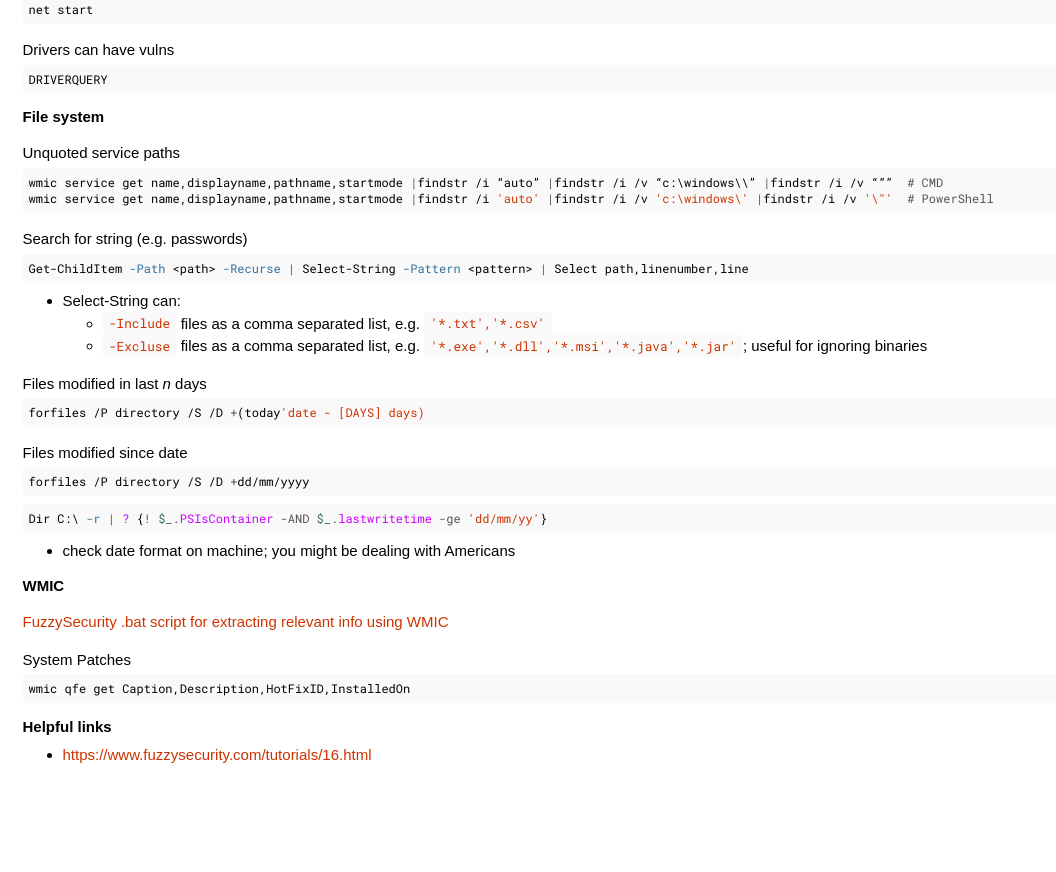
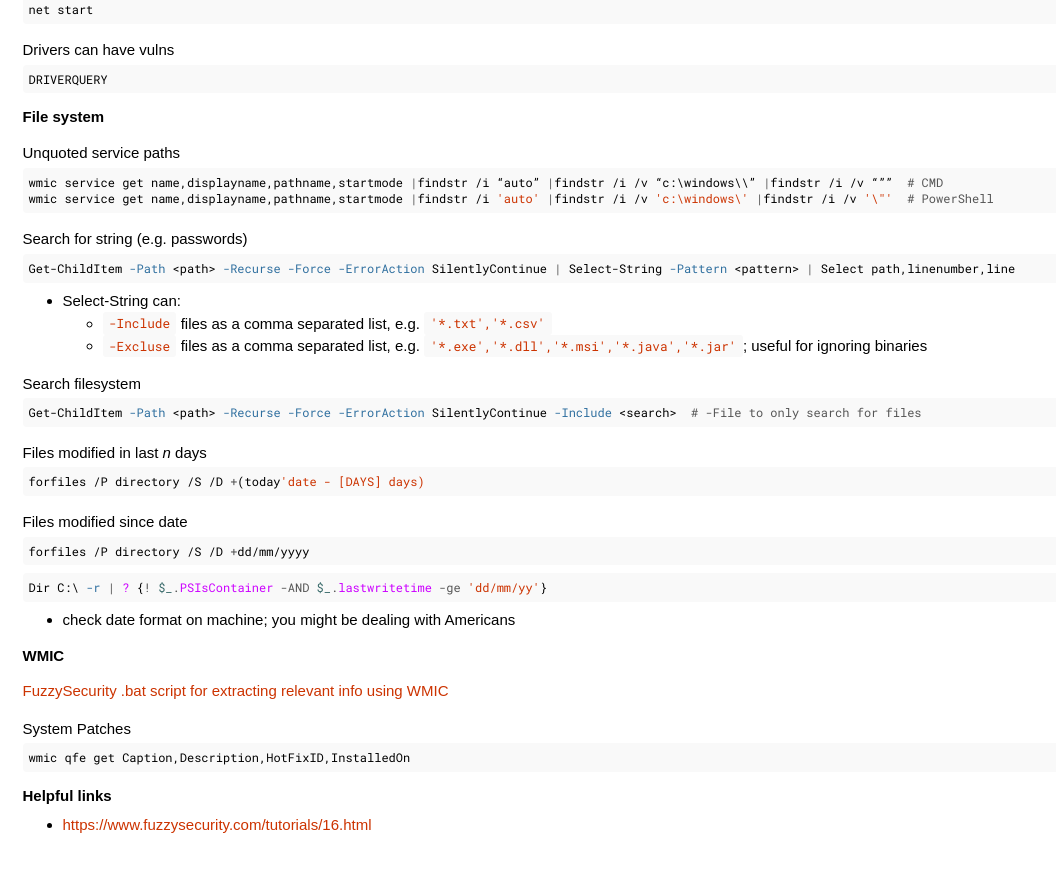
Before and after one commit to agrzeslak/cheatsheet, a Jekyll site: the page built from _topics/windows-privilege-escalation.md, in a window 1280 px wide and 900 px high, scrolled down 1368 px. Shown: the top 872 px of the window, without its empty margins (0-1056 px from the left). Built offline with Jekyll 4.4.1, drawn with Linux system fonts in a browser that asks for light colours; before the commit the page ends 2210 px from its top, so only the background shows below that.

Commit message:
Added file search

````diff
--- a/_topics/windows-privilege-escalation.md
+++ b/_topics/windows-privilege-escalation.md
@@ -108,11 +108,16 @@ wmic service get name,displayname,pathname,startmode |findstr /i 'auto' |findstr
 
 Search for string (e.g. passwords)
 ```powershell
-Get-ChildItem -Path <path> -Recurse | Select-String -Pattern <pattern> | Select path,linenumber,line
+Get-ChildItem -Path <path> -Recurse -Force -ErrorAction SilentlyContinue | Select-String -Pattern <pattern> | Select path,linenumber,line
 ```
 - Select-String can:
     - `-Include` files as a comma separated list, e.g. `'*.txt','*.csv'`
     - `-Excluse` files as a comma separated list, e.g. `'*.exe','*.dll','*.msi','*.java','*.jar'`; useful for ignoring binaries
+
+Search filesystem
+```powershell
+Get-ChildItem -Path <path> -Recurse -Force -ErrorAction SilentlyContinue -Include <search>  # -File to only search for files
+```
 
 Files modified in last _n_ days
 ```powershell
````
